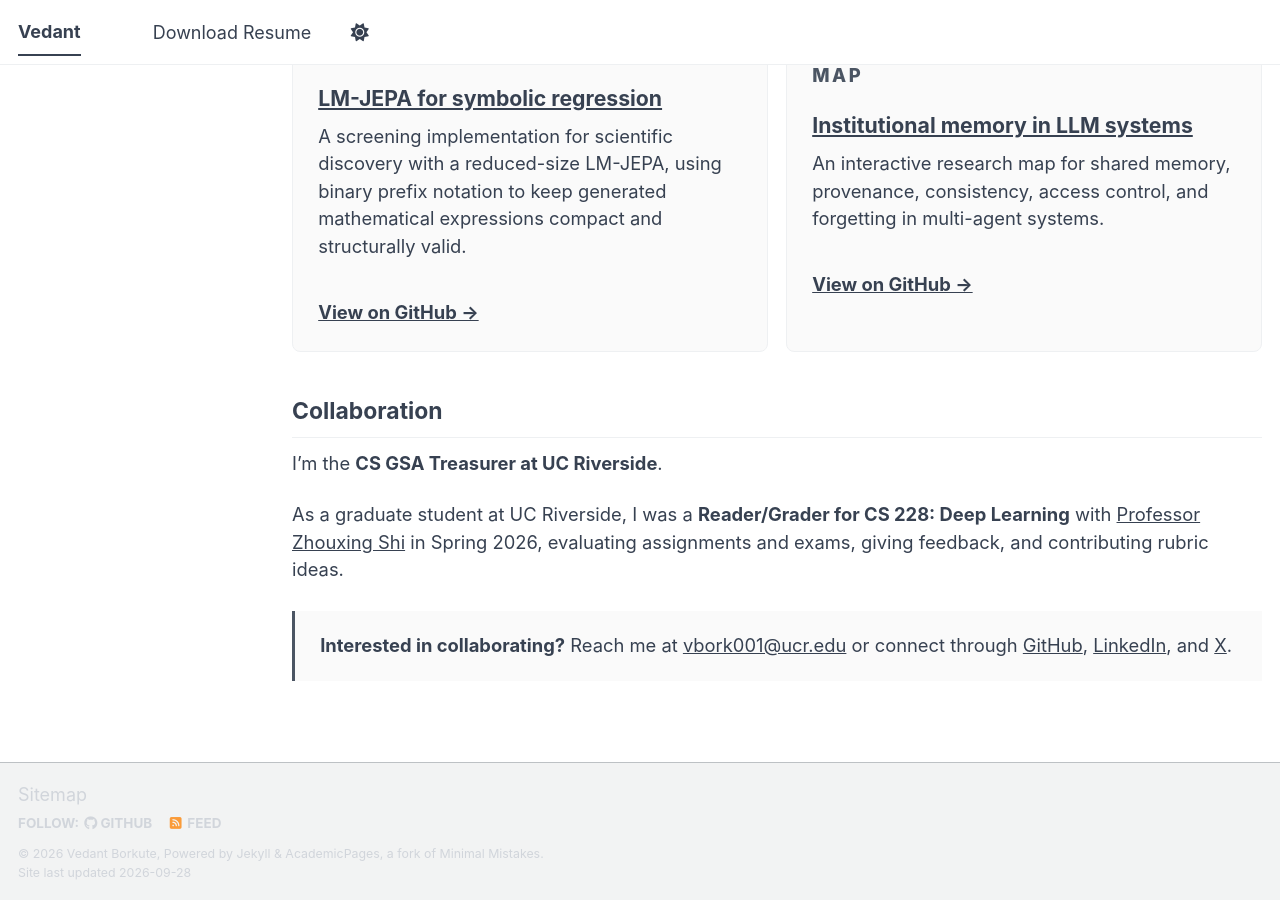
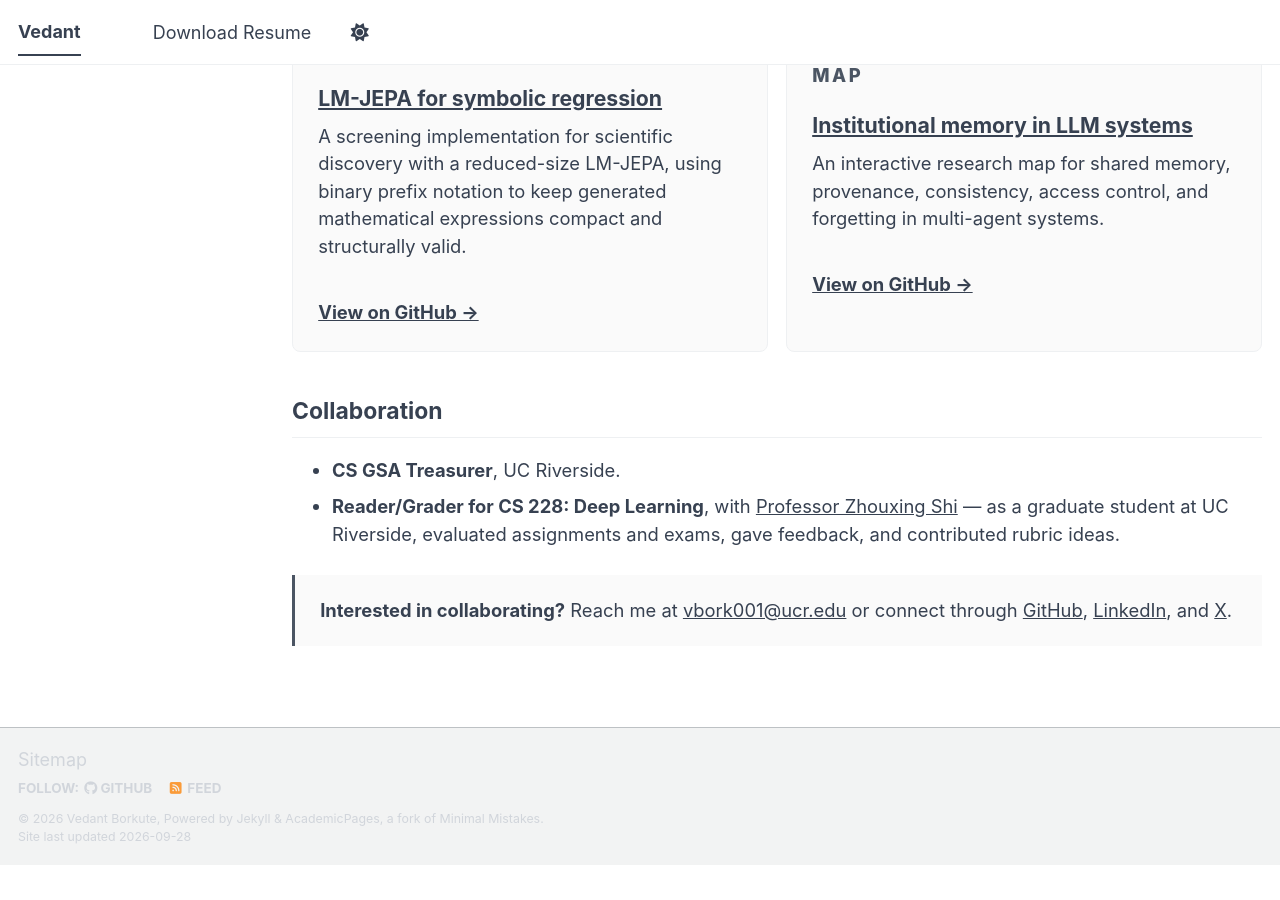
Before and after one commit to Vedant2100/vedant2100.github.io, a Jekyll site: the page built from _pages/about.md, in a window 1280 px wide and 900 px high, scrolled down 2875 px. Built offline with Jekyll 4.4.1, drawn with Linux system fonts in a browser that asks for light colours; some web fonts are replaced; a script bundle is joined from its source files by our own code; library files that are not in the unit come from our copies; after the commit the page ends 3740 px from its top, so only the background shows below that.

Commit message:
Make collaboration section concise

```diff
--- a/_pages/about.md
+++ b/_pages/about.md
@@ -109,9 +109,8 @@
 
 ## Collaboration
 
-I’m the **CS GSA Treasurer at UC Riverside**.
-
-As a graduate student at UC Riverside, I was a **Reader/Grader for CS 228: Deep Learning** with <a href="https://shizhouxing.github.io/">Professor Zhouxing Shi</a> in Spring 2026, evaluating assignments and exams, giving feedback, and contributing rubric ideas.
+- **CS GSA Treasurer**, UC Riverside.
+- **Reader/Grader for CS 228: Deep Learning**, with <a href="https://shizhouxing.github.io/">Professor Zhouxing Shi</a> — as a graduate student at UC Riverside, evaluated assignments and exams, gave feedback, and contributed rubric ideas.
 
 <div class="home-footer-note">
   <strong>Interested in collaborating?</strong> Reach me at <a href="mailto:vbork001@ucr.edu">vbork001@ucr.edu</a> or connect through <a href="https://github.com/Vedant2100">GitHub</a>, <a href="https://www.linkedin.com/in/vedant-borkute/">LinkedIn</a>, and <a href="https://x.com/vedant275">X</a>.
```
